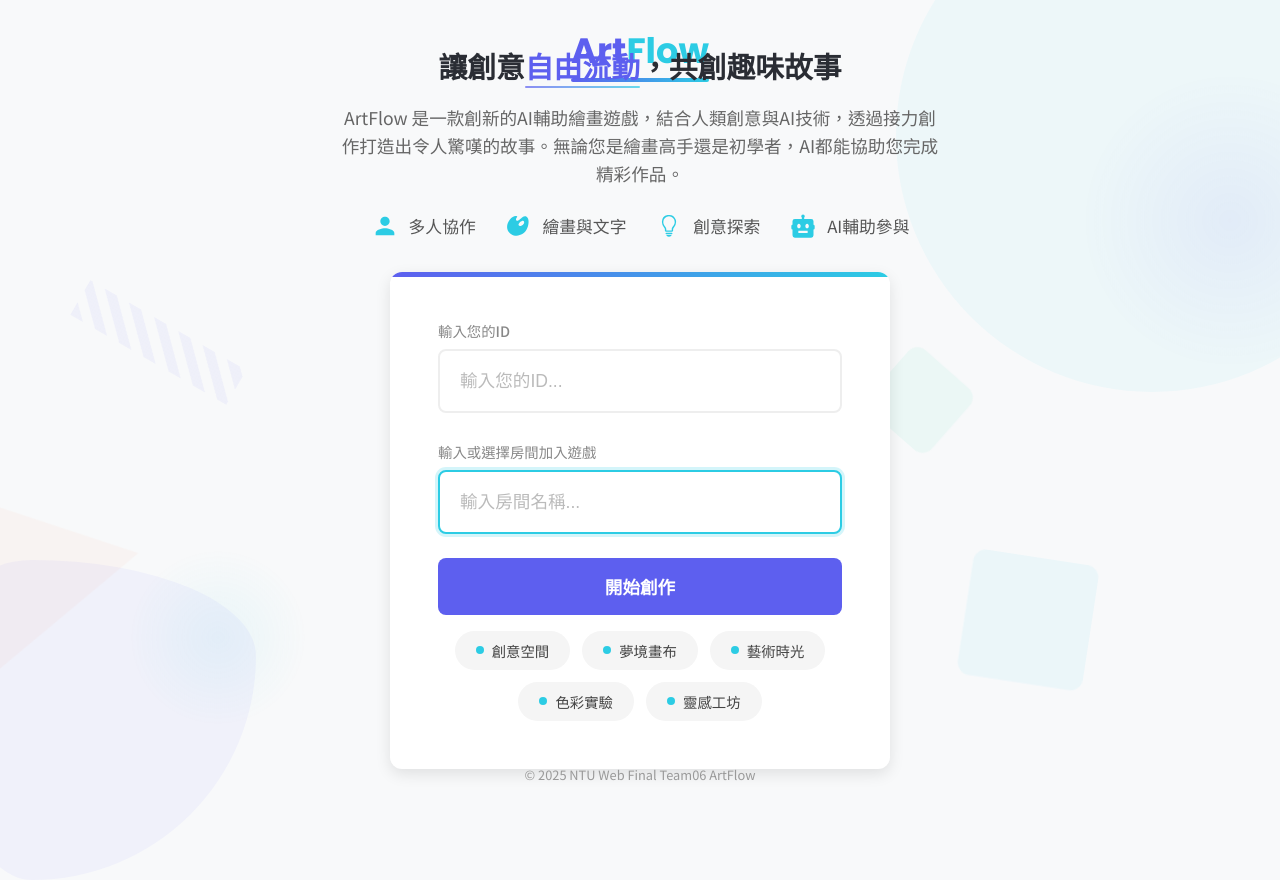
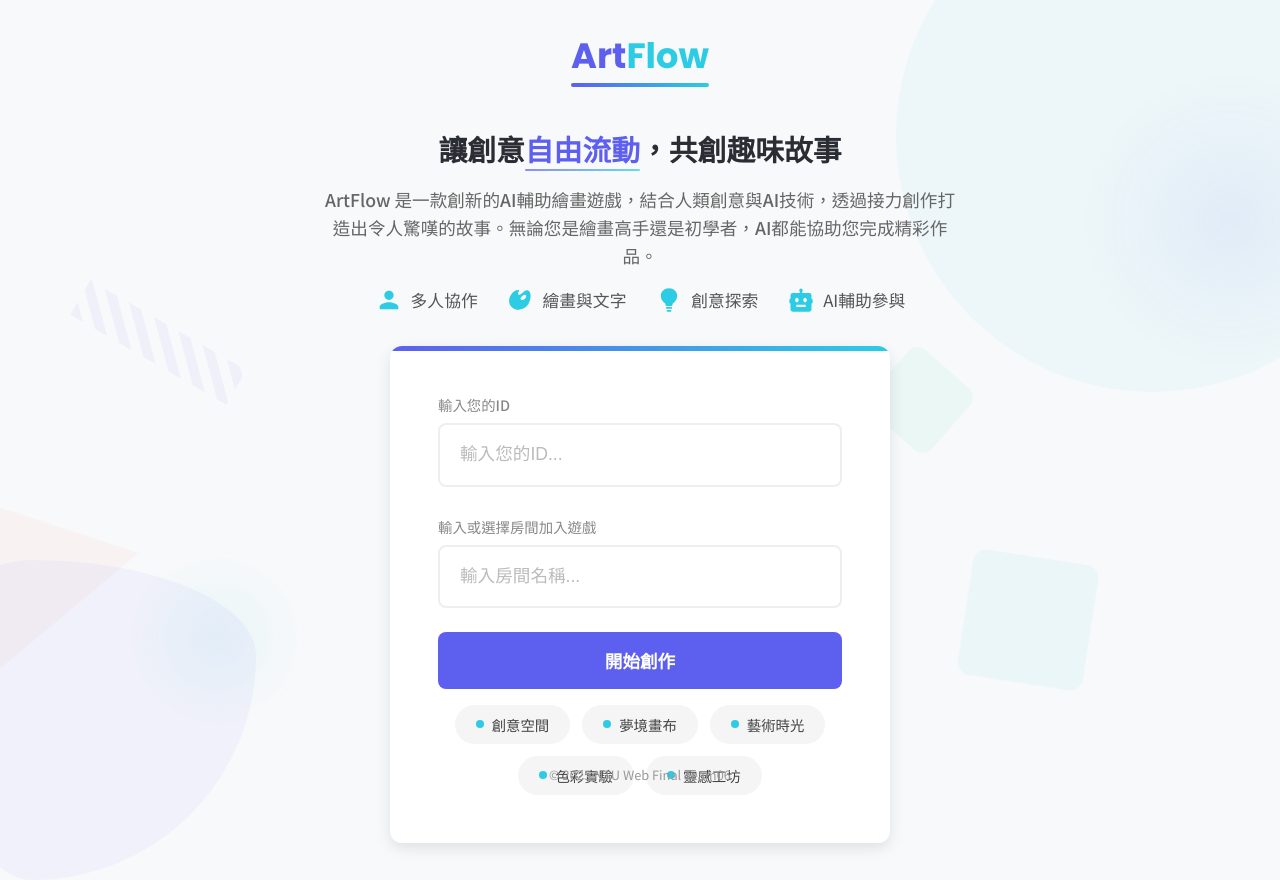
Before and after one commit to Dannyyang0329/ai-assisted-gartic-phone, a Django app: page / in a window 1280 px wide; the page is wider, and only the part inside the window is pictured. Run offline with Django 5.2, Linux system fonts and the light colour scheme.

Commit message:
Finish main page

```diff
--- a/static/css/style.css
+++ b/static/css/style.css
@@ -77,9 +77,7 @@
     display: flex;
     justify-content: center;
     align-items: center;
-    padding: 1rem 0;
-    margin-bottom: 1rem; /* 添加導航欄底部間距 */
-    margin-top: 0.5rem; /* 向下移動導航欄 */
+    margin: 1.8rem 0 0.8rem;
 }
 
 .logo {
@@ -109,10 +107,8 @@
 .main-content {
     display: flex;
     flex-direction: column;
-    flex: 1;
     justify-content: center;
     align-items: center;
-    margin-top: -5rem; /* 整體向上移動 */
 }
 
 /* 卡片 */
@@ -293,20 +289,17 @@
 /* 介紹區塊樣式 */
 .intro-section {
     text-align: center;
-    margin-bottom: 2rem;
+    margin: 1rem;
     animation: fadeIn 1.2s 0.3s both;
-    margin-top: -1rem; /* 再向上移動一點 */
-    width: 100%;
-    max-width: 650px; /* 增加最大寬度 */
+    width: 60%;
 }
 
 .tagline {
     color: var(--dark);
     font-size: 1.8rem; /* 增加標題字體大小 */
-    max-width: 650px; /* 增加最大寬度，保持一致 */
     font-weight: 600; /* 加粗一點讓標題更醒目 */
     line-height: 1.5;
-    margin-bottom: 1rem;
+    margin: 1rem;
 }
 
 .tagline span {
@@ -329,16 +322,16 @@
 .app-description {
     color: #666;
     font-size: 1.1rem; /* 增加描述文字字體大小 */
-    max-width: 600px; /* 增加最大寬度 */
-    margin: 0 auto 0.8rem; /* 微調下邊距 */
     line-height: 1.6; /* 增加行高提升可讀性 */
+    margin: 0 2rem;
+    font-weight: 500;
 }
 
 .feature-list {
     display: flex;
     justify-content: center;
     gap: 1.8rem; /* 增加圖標之間的間距 */
-    margin-top: 1.5rem; /* 增加與上方文字的間距 */
+    margin: 1rem; /* 增加與上方文字的間距 */
 }
 
 .feature-item {
@@ -351,7 +344,7 @@
 .feature-icon {
     width: 28px; /* 增加圖標尺寸 */
     height: 28px; /* 增加圖標尺寸 */
-    margin-right: 10px; /* 增加圖標與文字間距 */
+    margin-right: 8px; /* 增加圖標與文字間距 */
     color: var(--secondary);
 }
 
@@ -376,6 +369,11 @@
 @keyframes fadeOut {
     from { opacity: 1; }
     to { opacity: 0; }
+}
+
+/* 修改 fade-out class 的選擇器以增加特異性 */
+.redirect-notice.fade-out {
+    animation: fadeOut 0.5s forwards;
 }
 
 /* 用戶 ID 可用性檢查樣式 */
--- a/static/css/waiting_room.css
+++ b/static/css/waiting_room.css
@@ -21,6 +21,7 @@
     z-index: 100;
     flex-shrink: 0; /* 防止導航欄被壓縮 */
     transition: all 0.3s ease;
+    margin: 0;
 }
 
 /* Logo 樣式保留 */
--- a/static/js/script.js
+++ b/static/js/script.js
@@ -43,6 +43,20 @@
         const roomInput = document.getElementById('room-name-input');
         if (roomInput) {
             roomInput.value = redirectRoom;
+        }
+
+        // 自動淡出 redirect-notice
+        const redirectNotice = document.querySelector('.redirect-notice');
+        if (redirectNotice) {
+            setTimeout(() => {
+                redirectNotice.classList.add('fade-out');
+                // 動畫結束後移除元素，避免佔據空間
+                redirectNotice.addEventListener('animationend', () => {
+                    if (redirectNotice.parentNode) {
+                        redirectNotice.remove();
+                    }
+                });
+            }, 3000); // 3秒後淡出
         }
 
         // 顯示提示，指示用戶需要輸入ID
--- a/templates/game/index.html
+++ b/templates/game/index.html
@@ -53,8 +53,9 @@
                         <span>繪畫與文字</span>
                     </div>
                     <div class="feature-item">
-                        <svg class="feature-icon" viewBox="-4 0 19 19" fill="currentColor">
-                            <path d="M10.328 6.83a5.903 5.903 0 0 1-1.439 3.64 2.874 2.874 0 0 0-.584 1v1.037a.95.95 0 0 1-.95.95h-3.71a.95.95 0 0 1-.95-.95V11.47a2.876 2.876 0 0 0-.584-1A5.903 5.903 0 0 1 .67 6.83a4.83 4.83 0 0 1 9.28-1.878 4.796 4.796 0 0 1 .38 1.88zm-.95 0a3.878 3.878 0 0 0-7.756 0c0 2.363 2.023 3.409 2.023 4.64v1.037h3.71V11.47c0-1.231 2.023-2.277 2.023-4.64zM7.83 14.572a.475.475 0 0 1-.475.476h-3.71a.475.475 0 0 1 0-.95h3.71a.475.475 0 0 1 .475.474zm-.64 1.262a.238.238 0 0 1-.078.265 2.669 2.669 0 0 1-3.274 0 .237.237 0 0 1 .145-.425h2.983a.238.238 0 0 1 .225.16z"></path>
+                        <svg class="feature-icon" viewBox="0 0 24 24" fill="currentColor">
+                            <path fill-rule="evenodd" clip-rule="evenodd" d="M9.25 18.7089C9.25 18.2894 9.58579 17.9494 10 17.9494H14C14.4142 17.9494 14.75 18.2894 14.75 18.7089C14.75 19.1283 14.4142 19.4684 14 19.4684H10C9.58579 19.4684 9.25 19.1283 9.25 18.7089ZM9.91667 21.2405C9.91667 20.821 10.2525 20.481 10.6667 20.481H13.3333C13.7475 20.481 14.0833 20.821 14.0833 21.2405C14.0833 21.66 13.7475 22 13.3333 22H10.6667C10.2525 22 9.91667 21.66 9.91667 21.2405Z"></path>
+                            <path d="M7.41058 13.8283L8.51463 14.8807C8.82437 15.1759 9 15.5875 9 16.0182C9 16.6653 9.518 17.1899 10.157 17.1899H13.843C14.482 17.1899 15 16.6653 15 16.0182C15 15.5875 15.1756 15.1759 15.4854 14.8807L16.5894 13.8283C18.1306 12.3481 18.9912 10.4034 18.9999 8.3817L19 8.29678C19 4.84243 15.866 2 12 2C8.13401 2 5 4.84243 5 8.29678L5.00007 8.3817C5.00875 10.4034 5.86939 12.3481 7.41058 13.8283Z"></path>
                         </svg>
                         <span>創意探索</span>
                     </div>
@@ -86,7 +87,7 @@
 
                 <p class="room-title">輸入或選擇房間加入遊戲</p>
                 <div class="form-group">
-                    <input id="room-name-input" type="text" class="form-input" placeholder="輸入房間名稱..." {% if not redirect_room %}autofocus{% endif %} value="{{ redirect_room }}">
+                    <input id="room-name-input" type="text" class="form-input" placeholder="輸入房間名稱..." value="{{ redirect_room }}">
                 </div>
 
                 <button id="room-name-submit" class="btn btn-block">
@@ -102,7 +103,7 @@
 
     <!-- 頁腳 -->
     <footer class="footer">
-        <p>&copy; 2025 NTU Web Final Team06 ArtFlow</p>
+        <p>&copy; 2025 NTU Web Final Team06</p>
     </footer>
 
     <script src="{% static 'js/script.js' %}"></script>
```
